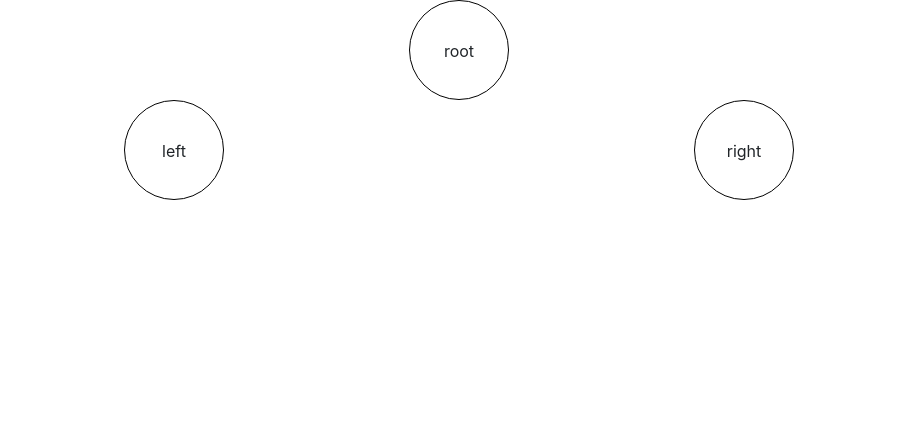
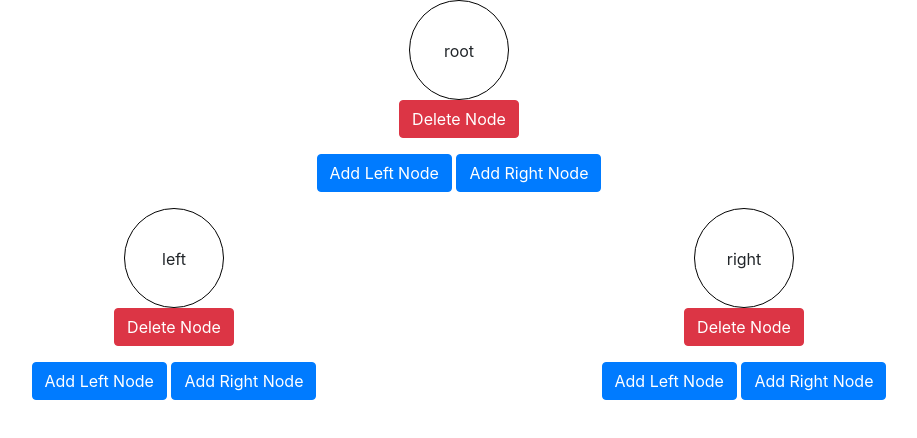
Before and after one commit to obasekietinosa/refactored-octo-giggle, a React (Create React App) app: page / in a window 1280 px wide. Shown: the top 438 px of the page, without its empty margins (181-1098 px from the left). Built offline with nearby package versions, Linux system fonts and the light colour scheme.

Commit message:
Node Rendering;
Add Child nodes recursively;
Pass methods for adding and deleting nodes as props

```diff
--- a/src/Components/Node/Node.js
+++ b/src/Components/Node/Node.js
@@ -5,14 +5,25 @@ export default function Node(props) {
     return (
         <div className={ "Node " + (props.position ?? "") }>
             <div className="value">
+                {/* <input onChange={ (e) => props.update(e.target.value) } /> */}
                 {props.node.value}
+            </div>
+            <div className="text-center">
+                <p>
+                    <button onClick={ () => props.delete(props.node.key) } className="btn btn-danger">Delete Node</button>
+                </p>
+                <p>
+                    <button onClick={ () => props.add(props.node.key, (Math.floor(Math.random() * 100)), "left") } className="btn btn-primary">Add Left Node</button>
+                    &nbsp;
+                    <button onClick={ () => props.add(props.node.key, (Math.floor(Math.random() * 99)), "right") } className="btn btn-primary">Add Right Node</button>
+                </p>
             </div>
             <div className="row">
                 <div className="col-6">
-                    {props.node.left ? <Node node={props.node.left} position="left" /> : ""}
+                    { ! props.node.left ? "" : <Node add={props.add} delete={props.delete} node={props.node.left} position="left" /> }
                 </div>
                 <div className="col-6">
-                    {props.node.right ? <Node node={props.node.right} position="right" /> : ""}
+                    {! props.node.right ? "" : <Node add={props.add} delete={props.delete} update={props.update} node={props.node.right} position="right" /> }
                 </div>
             </div>
         </div>
```
